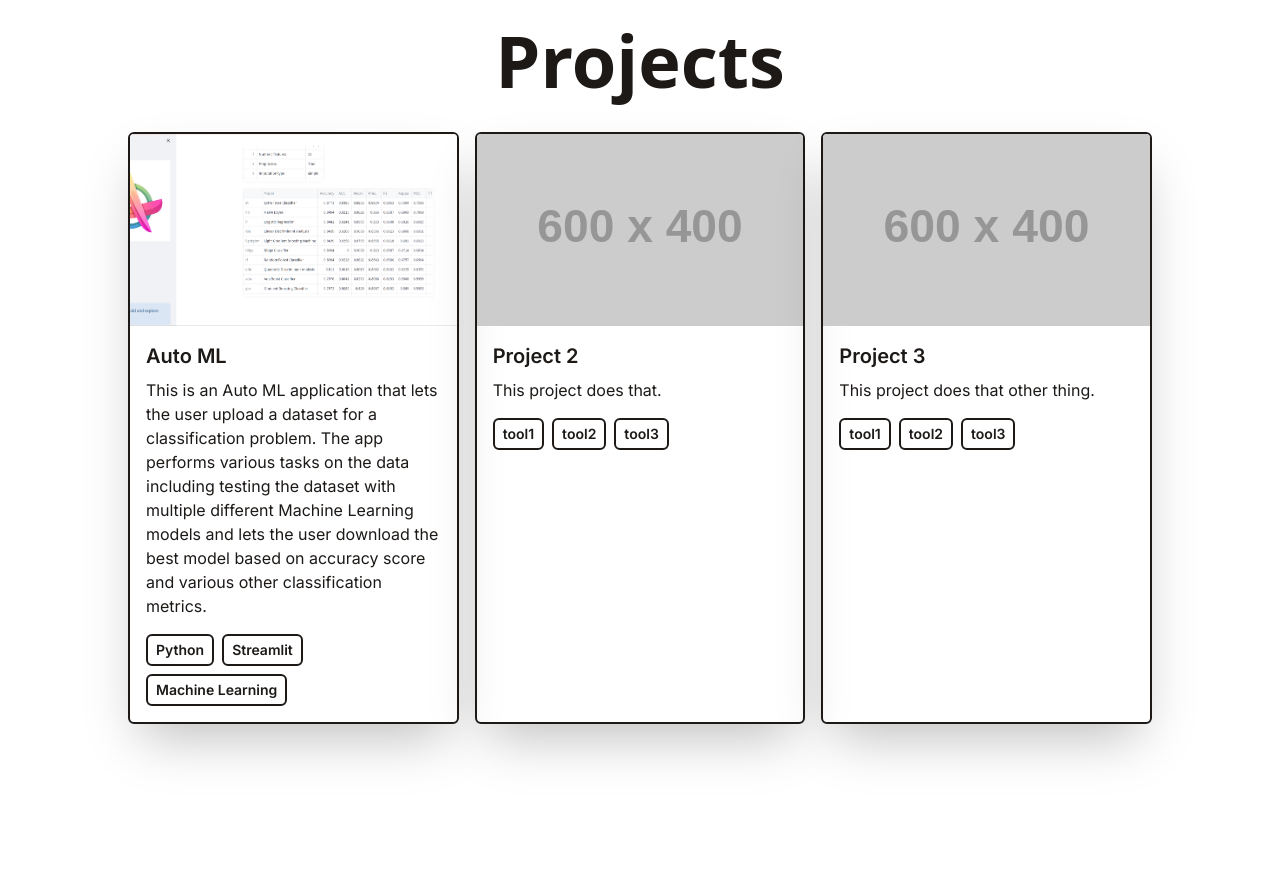
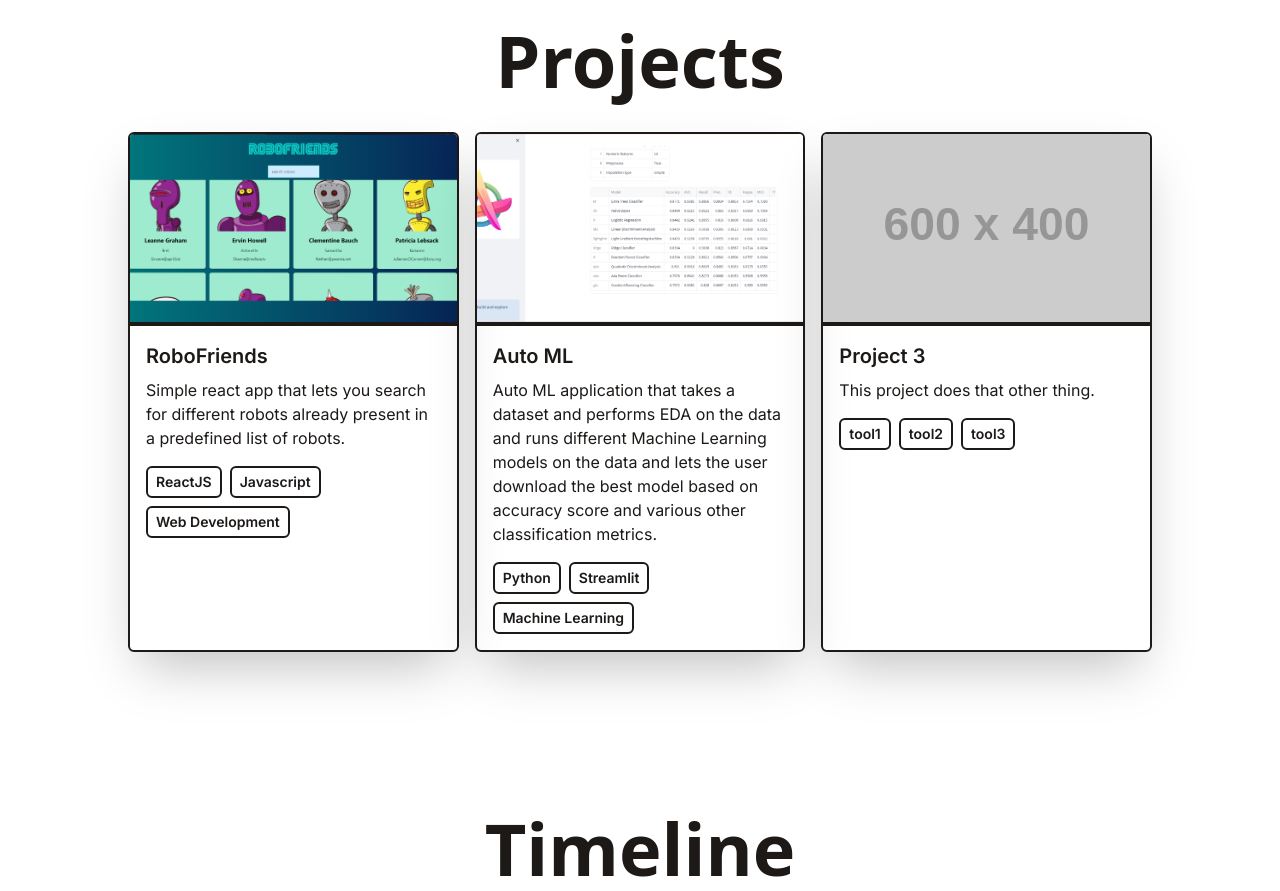
Before and after one commit to AnuragVelekat/Portfolio-Legacy-, a React (Vite) app: page / in a window 1280 px wide. Shown: the part 500-1391 px from the top of the page. Built offline with nearby package versions, Linux system fonts and the light colour scheme.

Commit message:
adding project

```diff
--- a/src/components/PortfolioItem.jsx
+++ b/src/components/PortfolioItem.jsx
@@ -11,11 +11,12 @@ export default function PortfolioItem({
     <a
       className="border-2 border-stone-900 dark:border-white rounded-md overflow-hidden shadow-2xl dark:shadow dark:shadow-white"
       href={link}
+      target="_blank"
     >
       <img
         src={imgUrl}
         alt="portfolio"
-        className="w-full h-36 md:h-48 object-cover cursor-pointer"
+        className="w-full h-54 md:h-48 object-cover cursor-pointer border-b-4 border-b-stone-900 dark:border-b-white"
       />
       <div className="w-full p-4">
         <h3 className="text-lg md:text-xl mb-1 md:mb-2 font-semibold dark:text-white">
--- a/src/data/portfolio.js
+++ b/src/data/portfolio.js
@@ -1,18 +1,19 @@
 export default [
+  {
+    title: "RoboFriends",
+    imgUrl: "assets\\robofriends.png",
+    stack: ["ReactJS", "Javascript", "Web Development"],
+    link: "https://robofriends-anurag.netlify.app/", //link to project
+    description:
+      "Simple react app that lets you search for different robots already present in a predefined list of robots.",
+  },
   {
     title: "Auto ML",
     imgUrl: "assets\\Streamlit_AutoML.png",
     stack: ["Python", "Streamlit", "Machine Learning"],
     link: "", //link to project
     description:
-      "This is an Auto ML application that lets the user upload a dataset for a classification problem. The app performs various tasks on the data including testing the dataset with multiple different Machine Learning models and lets the user download the best model based on accuracy score and various other classification metrics.",
-  },
-  {
-    title: "Project 2",
-    imgUrl: "https://placehold.co/600x400.png",
-    stack: ["tool1", "tool2", "tool3"],
-    link: "", //link to project
-    description: "This project does that.",
+      "Auto ML application that takes a dataset and performs EDA on the data and runs different Machine Learning models on the data and lets the user download the best model based on accuracy score and various other classification metrics.",
   },
   {
     title: "Project 3",
```
Also changed, not shown: public/assets/robofriends.png (added).
